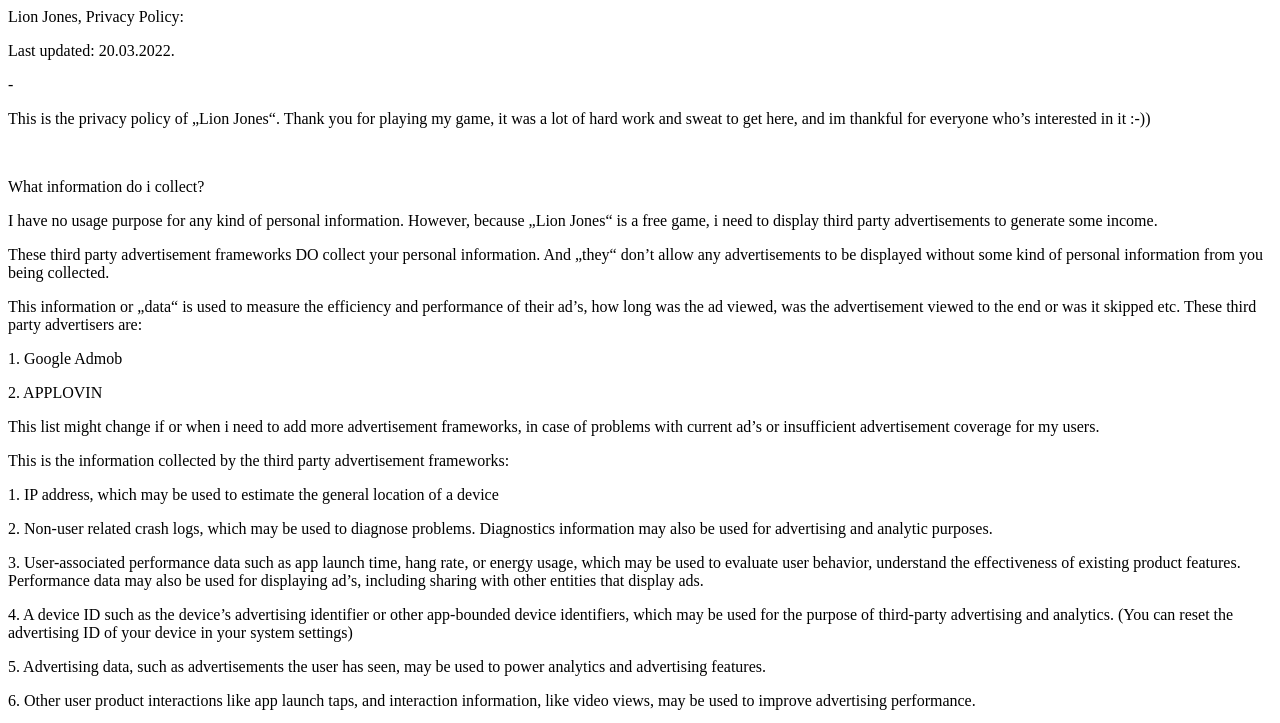
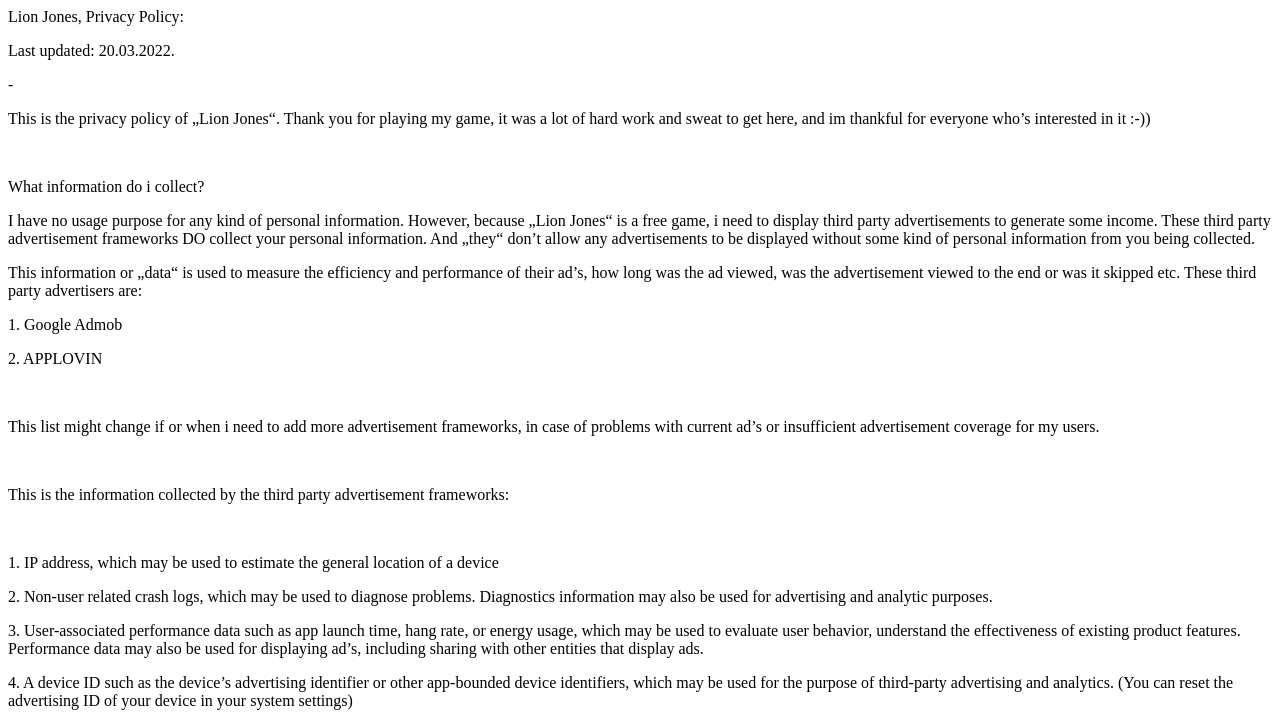
Before and after one commit to GamidGUTMANN/Lion-Jones, a plain HTML site: page Privacy Policy/index.html in a window 1280 px wide. Shown: the top 723 px of the page. Drawn offline with Linux system fonts and the light colour scheme.

Commit message:
Update index.html

```diff
--- a/Privacy Policy/index.html
+++ b/Privacy Policy/index.html
@@ -6,19 +6,17 @@
 <br>
 <p>What information do i collect?</p>
 
-<p>I have no usage purpose for any kind of personal information. However, because &bdquo;Lion Jones&ldquo; is a free game, i need to display third party advertisements to generate some income.</p>
-
-<p>These third party advertisement frameworks DO collect your personal information. And &bdquo;they&ldquo; don&rsquo;t allow any advertisements to be displayed without some kind of personal information from you being collected.</p>
+<p>I have no usage purpose for any kind of personal information. However, because &bdquo;Lion Jones&ldquo; is a free game, i need to display third party advertisements to generate some income. These third party advertisement frameworks DO collect your personal information. And &bdquo;they&ldquo; don&rsquo;t allow any advertisements to be displayed without some kind of personal information from you being collected.</p>
 
 <p>This information or &bdquo;data&ldquo; is used to measure the efficiency and performance of their ad&rsquo;s, how long was the ad viewed, was the advertisement viewed to the end or was it skipped etc. These third party advertisers are:</p>
 
-<p>1. Google Admob</p>
+<p>1. Google Admob<br>
 <p>2. APPLOVIN</p>
-
+<br>
 <p>This list might change if or when i need to add more advertisement frameworks, in case of problems with current ad&rsquo;s or insufficient advertisement coverage for my users.</p>
-
+<br>
 <p>This is the information collected by the third party advertisement frameworks:</p>
-
+<br>
 <p>1. IP address, which may be used to estimate the general location of a device</p>
 
 <p>2. Non-user related crash logs, which may be used to diagnose problems. Diagnostics information may also be used for advertising and analytic purposes.</p>
```
